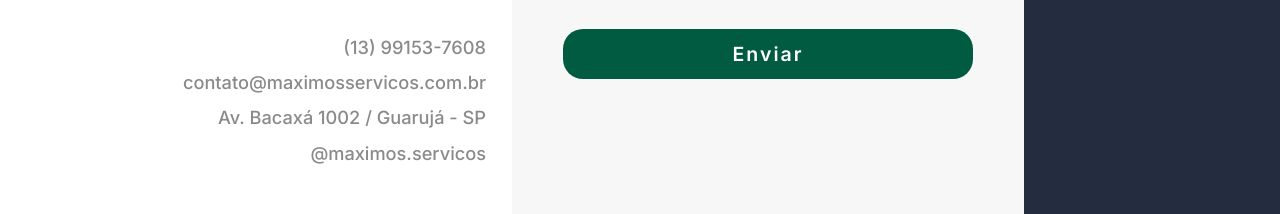
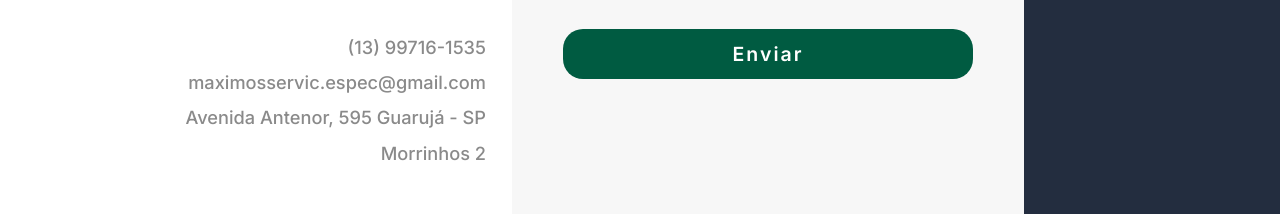
Before and after one commit to rlxmts/maximus, a plain HTML site: page index.html in a window 1280 px wide. Shown: the part 4547-4761 px from the top of the page. Drawn offline with Linux system fonts and the light colour scheme.

Commit message:
Alterando informações de contato

```diff
--- a/index.html
+++ b/index.html
@@ -136,16 +136,16 @@
         <p>Fale com quem é especialista em cuidar da sua empresa.</p>
         <ul>
           <li>
-              <span>(13) 99153-7608</span>
+              <span>(13) 99716-1535</span>
           </li>
           <li>
-              <span>contato@maximosservicos.com.br</span>
+              <span>maximosservic.espec@gmail.com</span>
           </li>
           <li>
-            <span>Av. Bacaxá 1002 / Guarujá - SP</span>
+            <span>Avenida Antenor, 595 Guarujá - SP</span>
           </li>
           <li>
-              <span>@maximos.servicos</span>
+              <span>Morrinhos 2</span>
           </li>
         </ul>
       </div>
```
Also changed, not shown: 1 other file.
